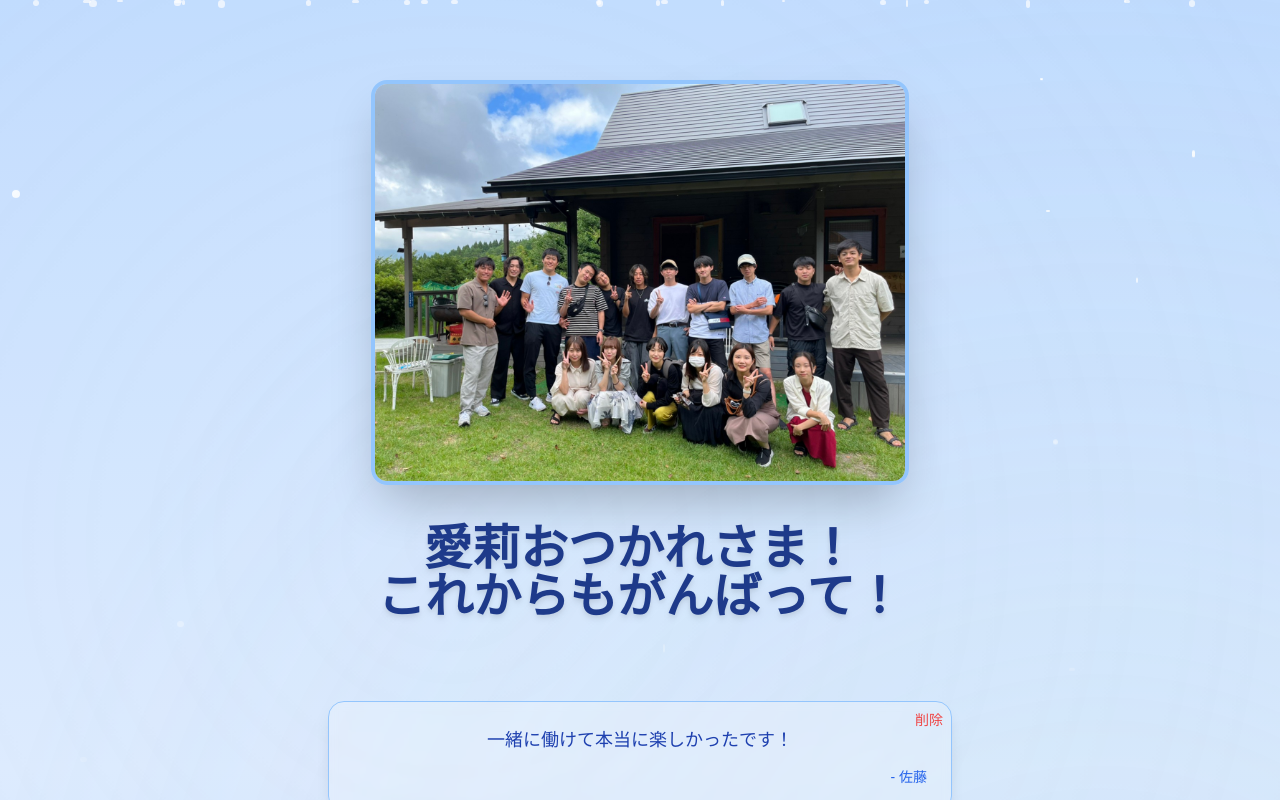
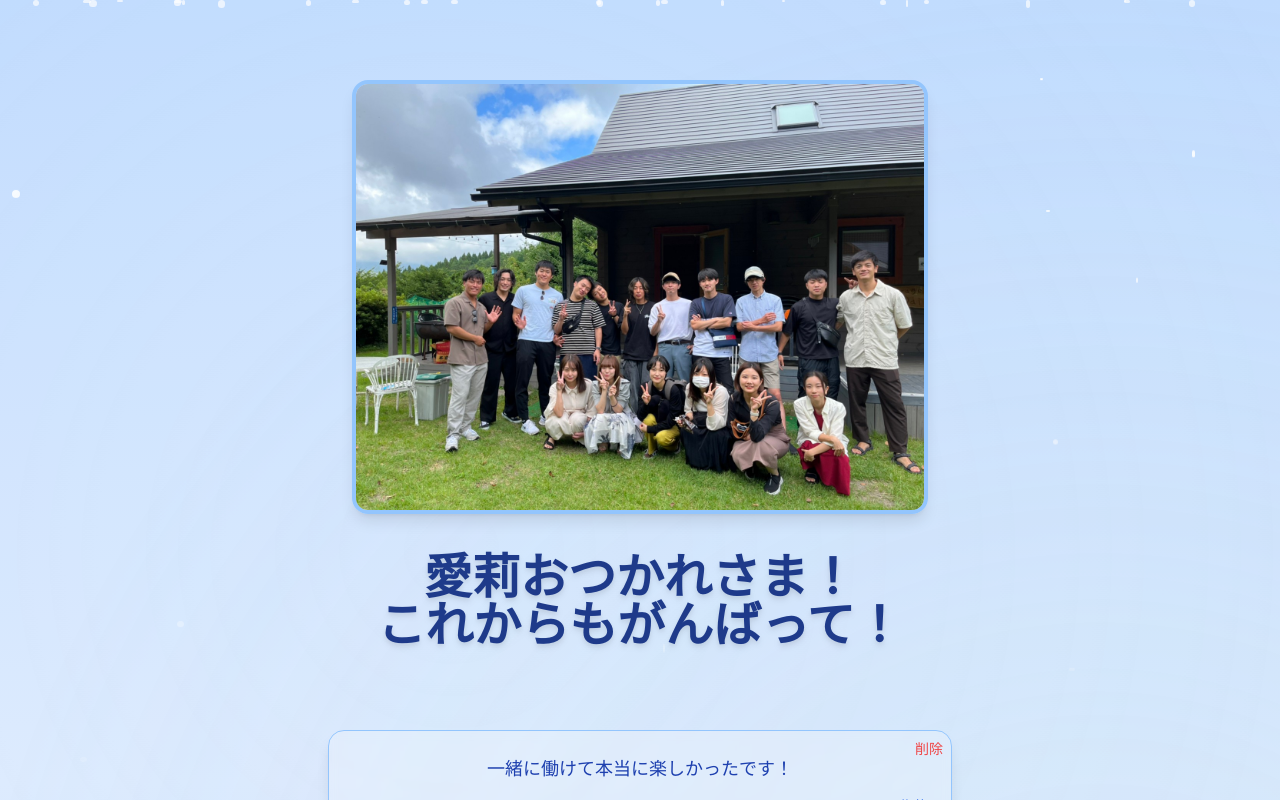
Before and after one commit to match8885/Farewell-Card, a Next.js app: page / in a window 1280 px wide. Shown: the top 800 px of the page. Built offline with nearby package versions, Linux system fonts and the light colour scheme; a web font is replaced by a local one.

Commit message:
Add files via upload

```diff
--- a/app/page.js
+++ b/app/page.js
@@ -112,7 +112,7 @@ export default function FarewellPage() {
         <img
           src="/douki.jpg"
           alt="同期の集合写真"
-          className="rounded-2xl shadow-2xl w-4/5 max-w-2xl mx-auto border-4 border-blue-300"
+          className="w-full max-w-sm md:max-w-md lg:max-w-xl h-auto object-cover rounded-2xl shadow-lg border-4 border-blue-300"
         />
       </motion.div>
 
```
